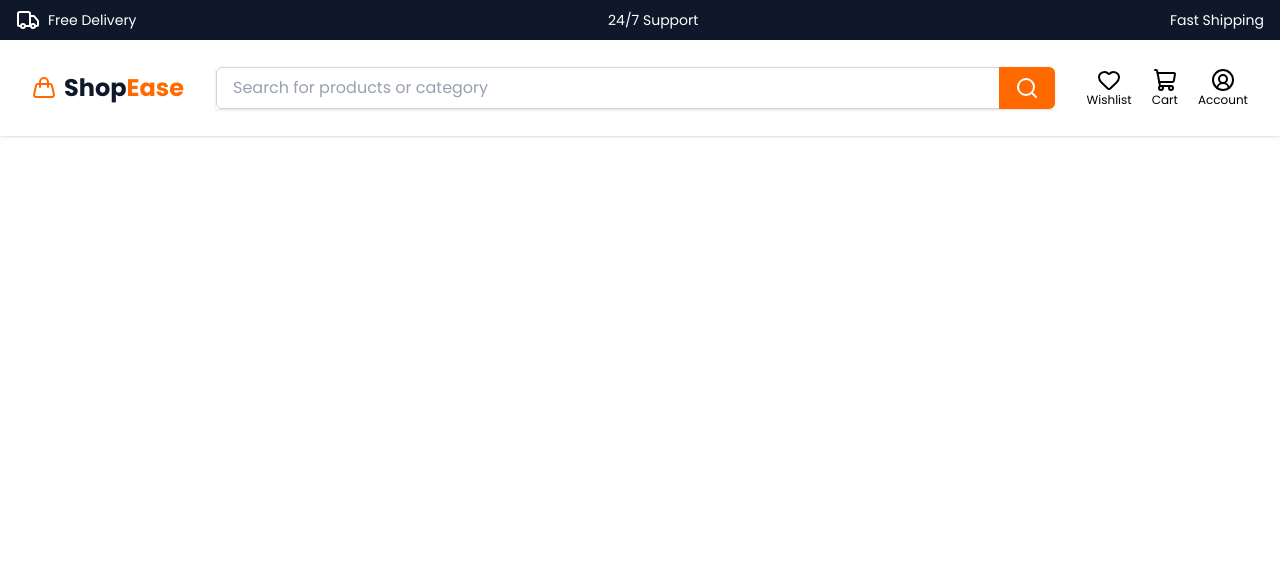
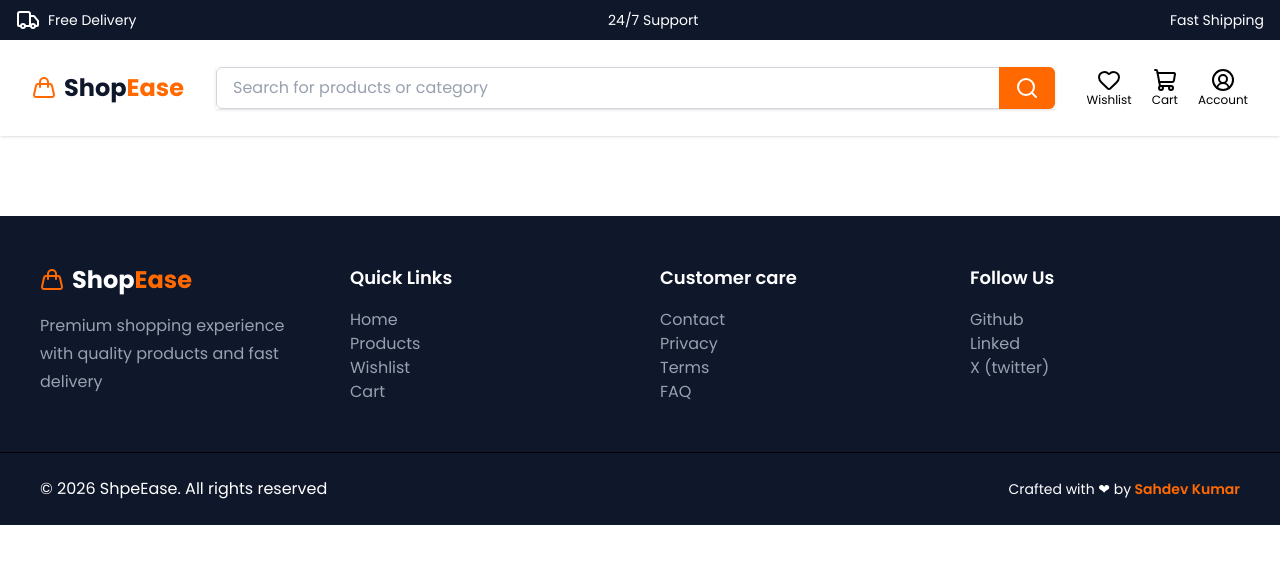
Before and after one commit to Sahdev-06/Z-Mall-e-commerce-, a React app in the folder Frontend/: page / in a window 1280 px wide. Shown: the top 564 px of the page. Built offline with nearby package versions, Linux system fonts and the light colour scheme; the HTML template or start-up script is replaced by a standard one.

Commit message:
add Footer component to MainLayout for consistent layout structure

```diff
--- a/Frontend/src/layouts/MainLayout.jsx
+++ b/Frontend/src/layouts/MainLayout.jsx
@@ -1,11 +1,13 @@
 import { Outlet } from 'react-router-dom'
 import Header from '../components/Header/Header'
+import Footer from '../components/Footer/Footer'
 
 function MainLayout() {
     return (
         <>
             <Header />
             <Outlet />
+            <Footer />
         </>
     )
 }
```
